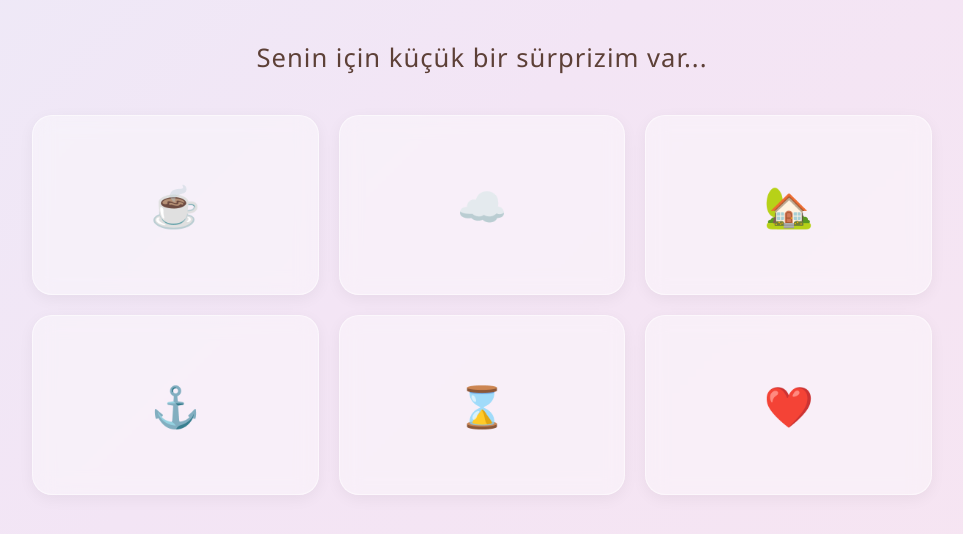
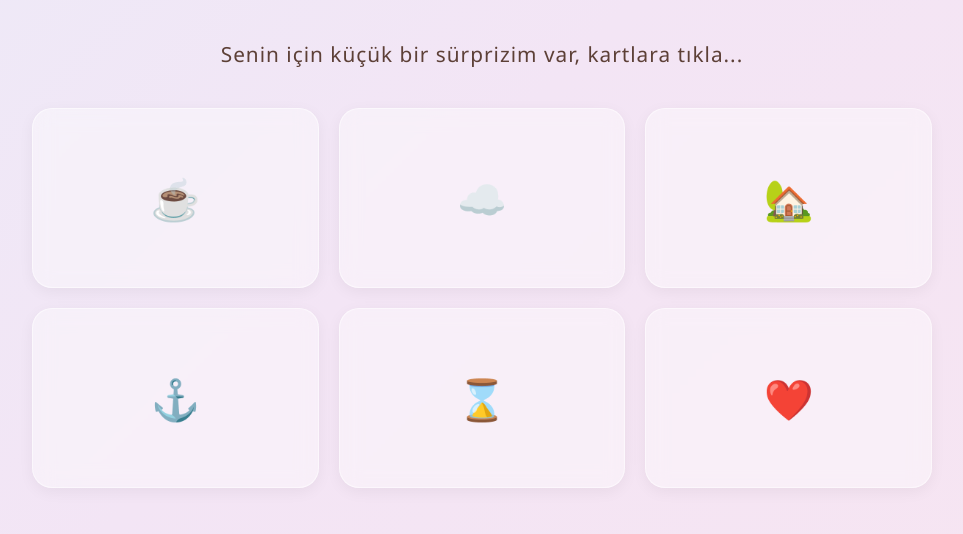
Before and after one commit to dalisahin70/iyiki, a plain HTML site: page index.html in a window 1280 px wide. Shown: the whole page, without its empty margins (158-1121 px from the left). Drawn offline with Linux system fonts and the light colour scheme.

Commit message:
Update index.html

```diff
--- a/index.html
+++ b/index.html
@@ -38,7 +38,7 @@
         }
 
         header h1 {
-            font-size: 1.6rem;
+            font-size: 1.3rem;
             font-weight: 300;
             letter-spacing: 1px;
         }
@@ -160,7 +160,7 @@
     <source src="fikrimin_ince_gulu.mp3" type="audio/mpeg">
 </audio>
     <header>
-        <h1>Senin için küçük bir sürprizim var...</h1>
+        <h1>Senin için küçük bir sürprizim var, kartlara tıkla...</h1>
     </header>
 
     <div class="grid-container">
```
